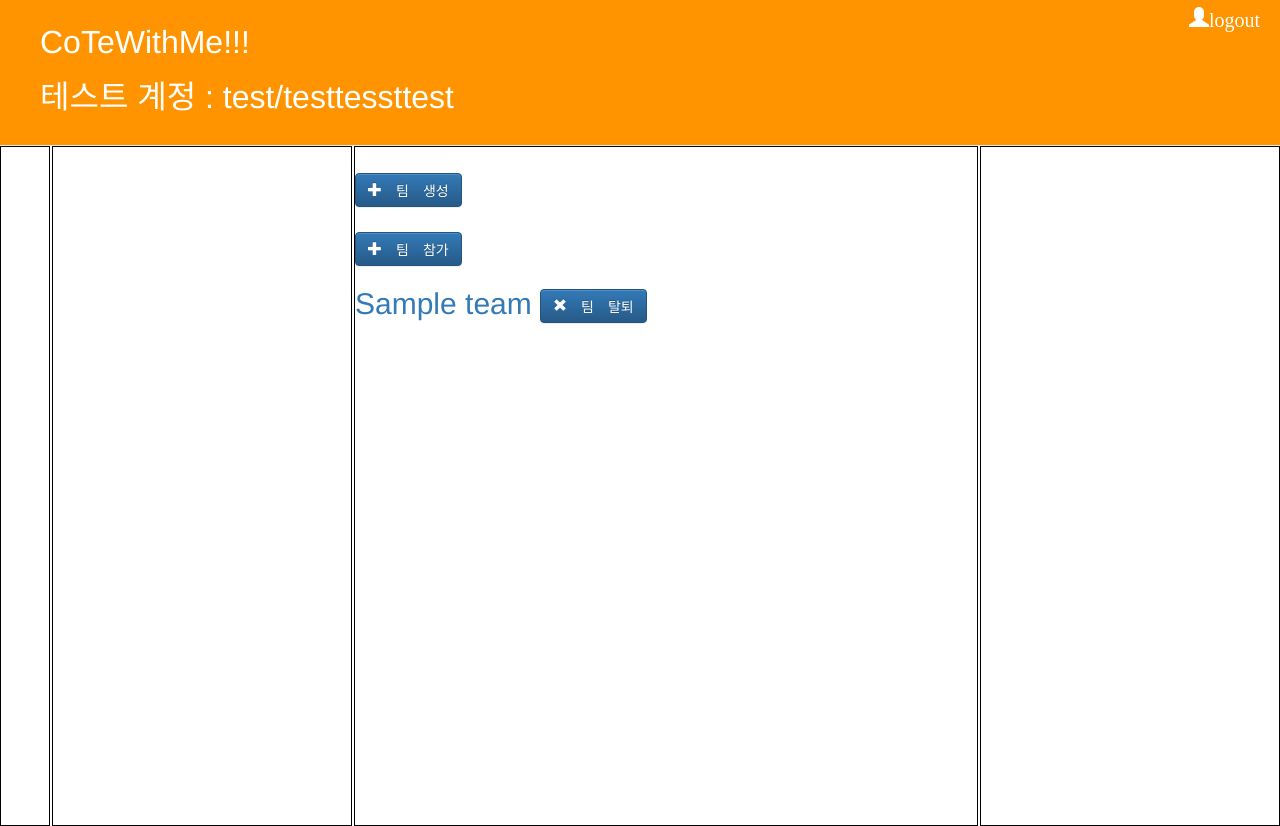
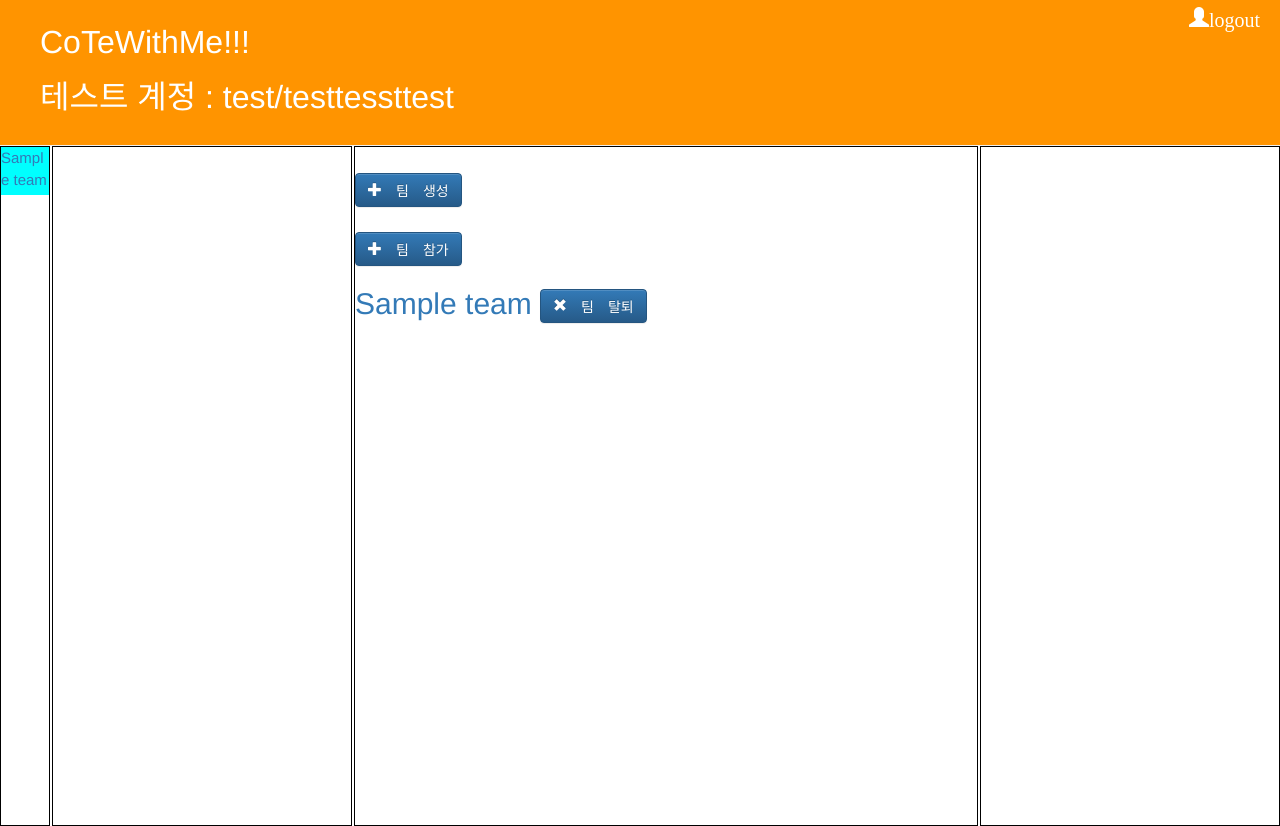
Before and after one commit to winterash2/cotewithme, a Django app: page /team_select/ in a window 1280 px wide. Run offline with Django 3.2, Linux system fonts and the light colour scheme; a user stored in the database is signed in; tables that the repository leaves empty hold one stand-in row (values such as "Sample post"); some libraries are stand-ins or nearby versions.

Commit message:
add group button function

```diff
--- a/board/static/css/board.css
+++ b/board/static/css/board.css
@@ -35,3 +35,18 @@
 .select_team{
   font-size: 10px;
 }
+
+.team_button{
+  display: inline-block;
+  background-color: aqua;
+  width: 48px;
+  height: 48px;
+  word-break: break-all;
+  overflow: hidden;
+  font-size: 15px;
+  padding: 0px 0px;
+}
+
+.my_layout{
+  display: inline-block;
+}
--- a/board/templates/board/base.html
+++ b/board/templates/board/base.html
@@ -31,6 +31,11 @@
   <div class="div1">
       {% block team_select_area %}
       {% endblock %}
+  <table>
+      {% for team in joined_teams %}
+          <tr><a class="team_button" href="{% url 'team_home' team_name=team.team_name %}"> {{ team.team_name }}</a></tr>
+      {% endfor %}
+  </table>
   </div>
   <div class="div1">
       {% block chat_area %}
```
